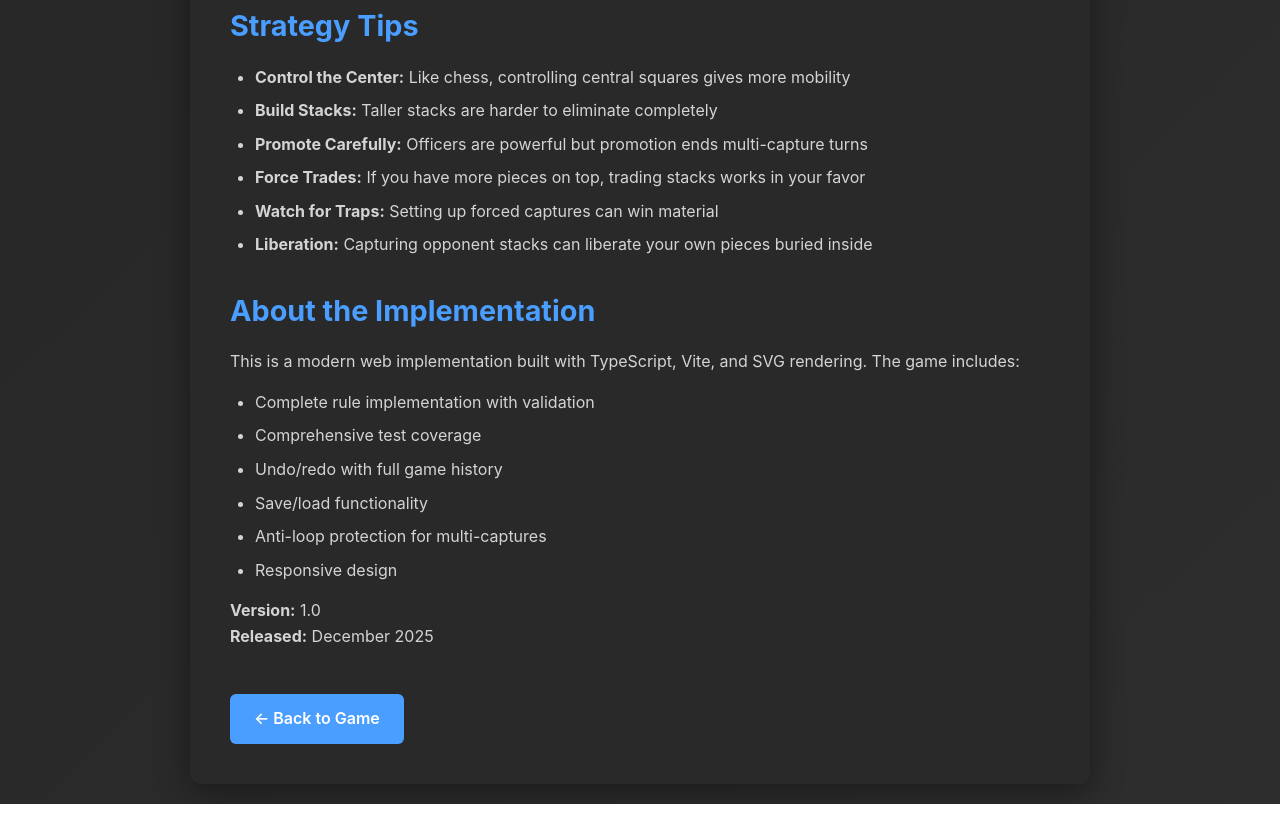
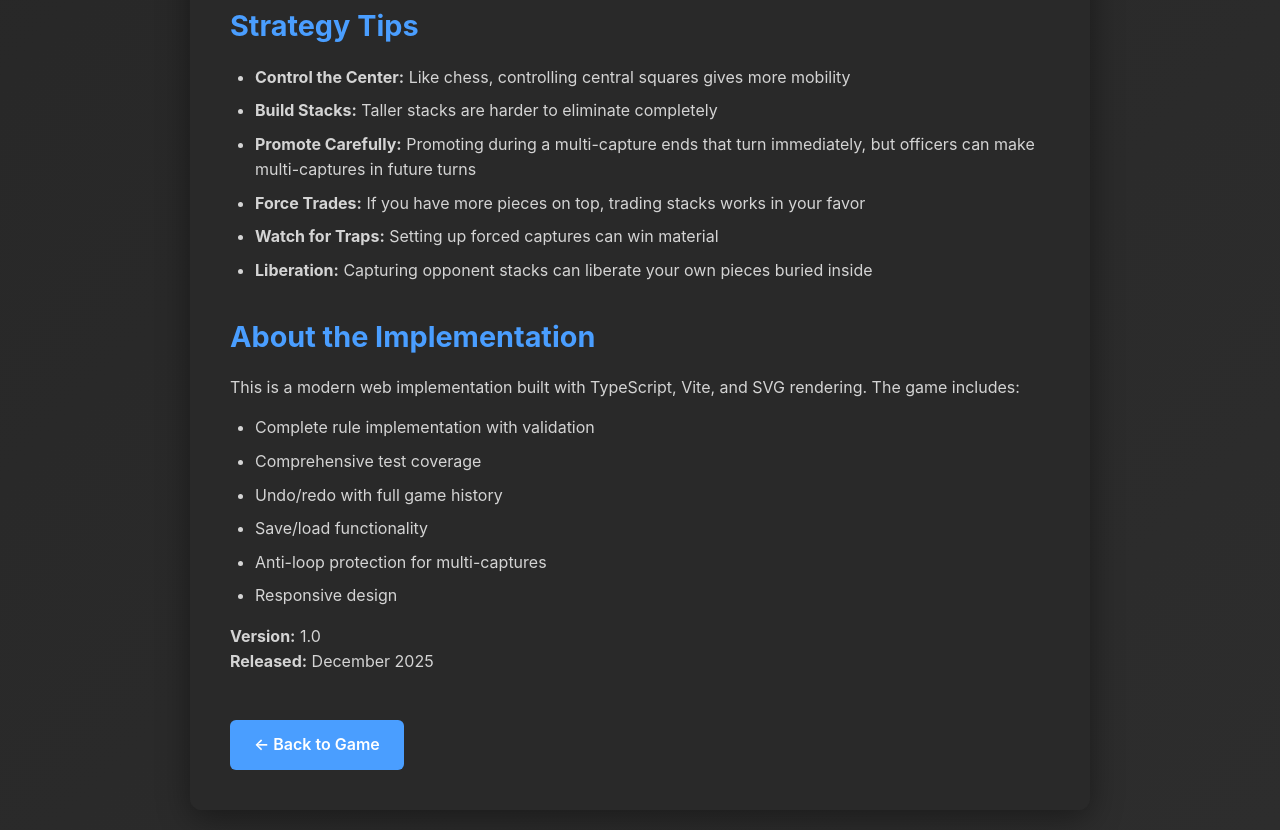
Before and after one commit to edbecnel/Lasca, a website built with Vite: page src/help.html in a window 1280 px wide. Shown: the part 3976-4806 px from the top of the page. Before the commit the page ends 4780 px from the top, so only its background shows below. Built offline with nearby package versions, Linux system fonts and the light colour scheme.

Commit message:
Made a correction/clarification regarding "Promote Carefully: Officers are powerful but promotion ends multi-capture turns". That only applies to when a soldier is initially promoted to an officer and the Anti-loop rule. Officers can make multiple captures on their turns thereafter, but not capture over a node where it previously captured on that turn.

```diff
--- a/src/help.html
+++ b/src/help.html
@@ -397,8 +397,9 @@
           completely
         </li>
         <li>
-          <strong>Promote Carefully:</strong> Officers are powerful but
-          promotion ends multi-capture turns
+          <strong>Promote Carefully:</strong> Promoting during a multi-capture
+          ends that turn immediately, but officers can make multi-captures in
+          future turns
         </li>
         <li>
           <strong>Force Trades:</strong> If you have more pieces on top, trading
```
